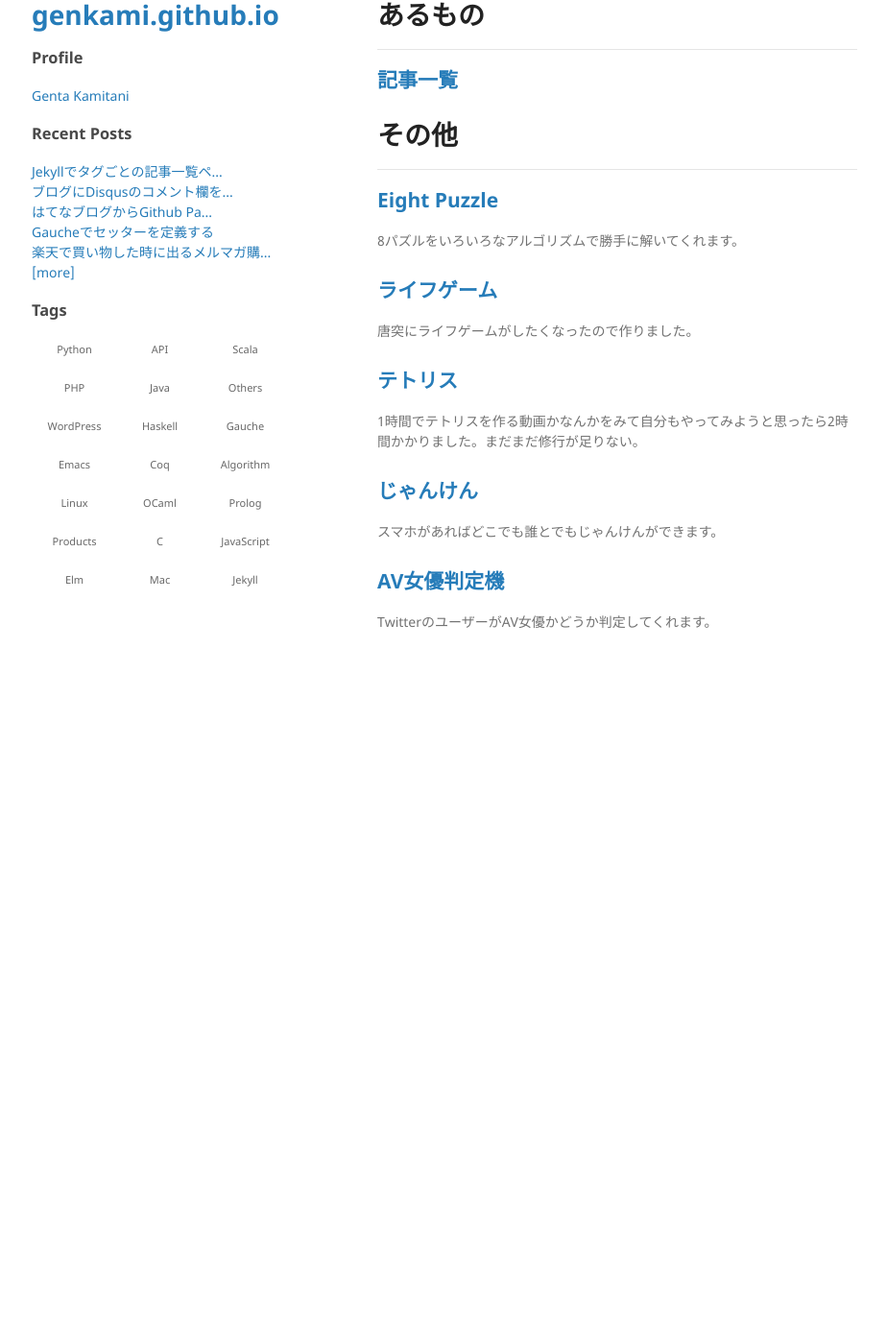
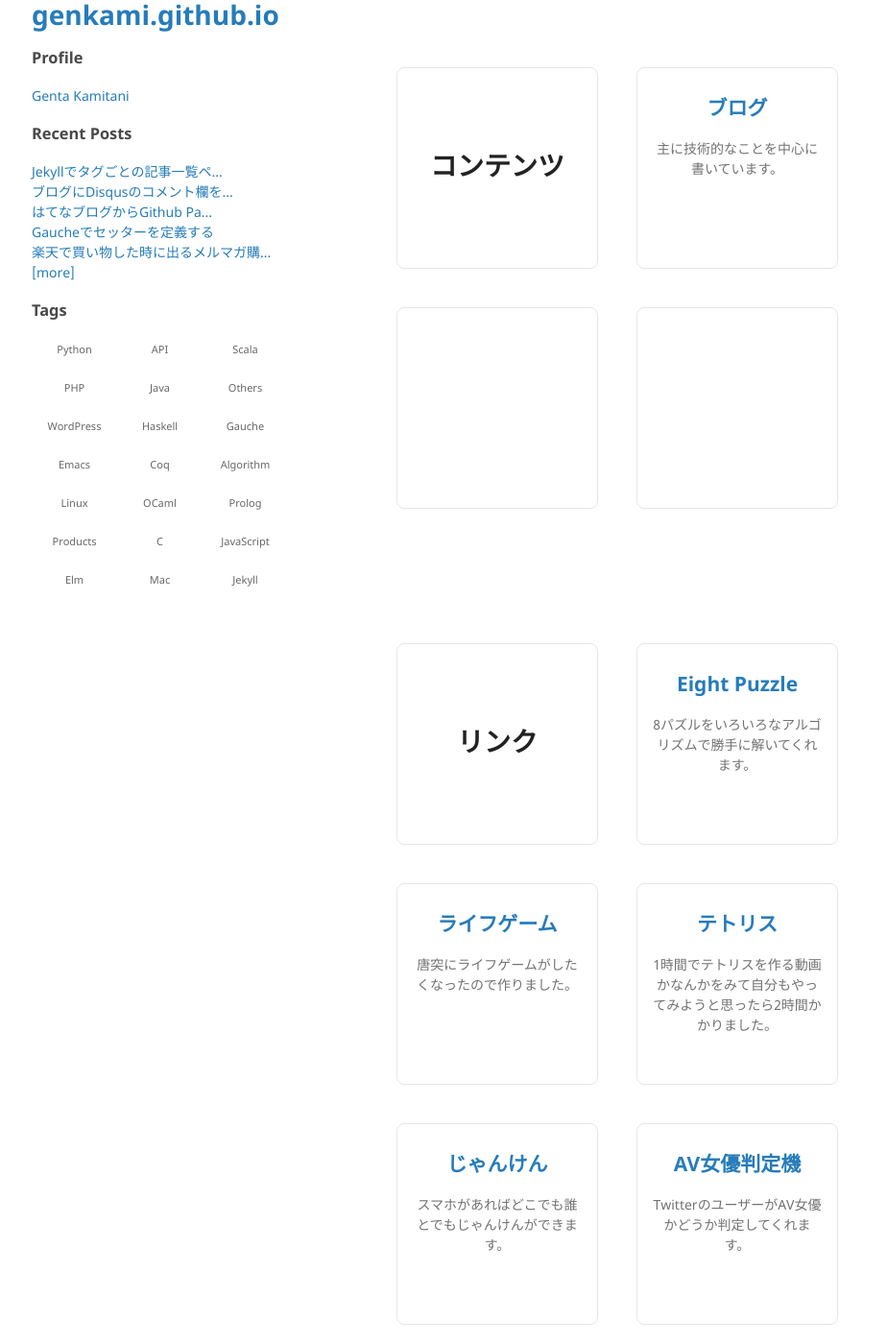
Before and after one commit to genkami/genkami.github.io, a Jekyll site: the page built from index.html, in a window 1280 px wide and 1400 px high. Shown: the whole window at 96% size, without its empty margins (177-1101 px from the left). Built offline with Jekyll 4.4.1, drawn with Linux system fonts in a browser that asks for light colours; comment, search, counter and statistics services are not loaded.

Commit message:
トップページの<h1>もリンクの仲間みたいにした

```diff
--- a/index.html
+++ b/index.html
@@ -2,41 +2,74 @@
 layout: default
 title: top
 ---
-<h1>あるもの</h1>
-<hr>
-<div>
-  <h2><a href="/articles.html">記事一覧</a></h2>
+<div class="content-group">
+  <div class="content content-header">
+    <h1>コンテンツ</h1>
   </div>
-<h1>その他</h1>
-<hr>
-<div>
+
+  <div class="content">
+    <h2><a href="/articles.html">ブログ</a></h2>
+    主に技術的なことを中心に書いています。
+  </div>
+
+  <div class="content"></div>
+  <div class="content"></div>
+</div>
+
+<div class="content-group">
+  <div class="content content-header">
+    <h1>リンク</h1>
+  </div>
+
+  <div class="content">
     <h2><a href="/ku/eight-puzzle-demo/">Eight Puzzle</a></h2>
     8パズルをいろいろなアルゴリズムで勝手に解いてくれます。
   </div>
 
-<div>
+  <div class="content">
     <h2><a href="http://monamonamonad.github.io/lifegame/">ライフゲーム</a></h2>
     <p>唐突にライフゲームがしたくなったので作りました。</p>
   </div>
 
-<div>
+  <div class="content">
     <h2><a href="http://monamonamonad.github.io/tetris/">テトリス</a></h2>
-  <p>1時間でテトリスを作る動画かなんかをみて自分もやってみようと思ったら2時間かかりました。まだまだ修行が足りない。</p>
+    <p>1時間でテトリスを作る動画かなんかをみて自分もやってみようと思ったら2時間かかりました。</p>
   </div>
 
-<div>
+  <div class="content">
     <h2><a href="http://monamonamonad.github.io/jk/">じゃんけん</a></h2>
     <p>スマホがあればどこでも誰とでもじゃんけんができます。</p>
-</div>
+  </div class="content">
 
-<div>
+  <div class="content">
     <h2><a href="http://dokodeglobal.com/av_classifier/">AV女優判定機</a></h2>
     <p>TwitterのユーザーがAV女優かどうか判定してくれます。</p>
   </div>
-
+</div>
 
 <style>
- section div {
-   margin-bottom: 30px;
+ .content-group {
+   padding-top: 50px;
+   padding-bottom: 50px;
+   display: flex;
+   flex-direction: row;
+   flex-wrap: wrap;
+ }
+
+ .content {
+   width: 178px;
+   height: 163px;
+   text-align: center;
+   border: 1px solid #e5e5e5;
+   border-radius: 8px;
+   margin: 20px;
+   padding: 15px;
+   padding-top: 30px;
+ }
+
+ .content-header {
+   display: flex;
+   align-items: center;
+   justify-content: center;
  }
 </style>
```
Lines whose indentation alone changed are shown as unchanged.
